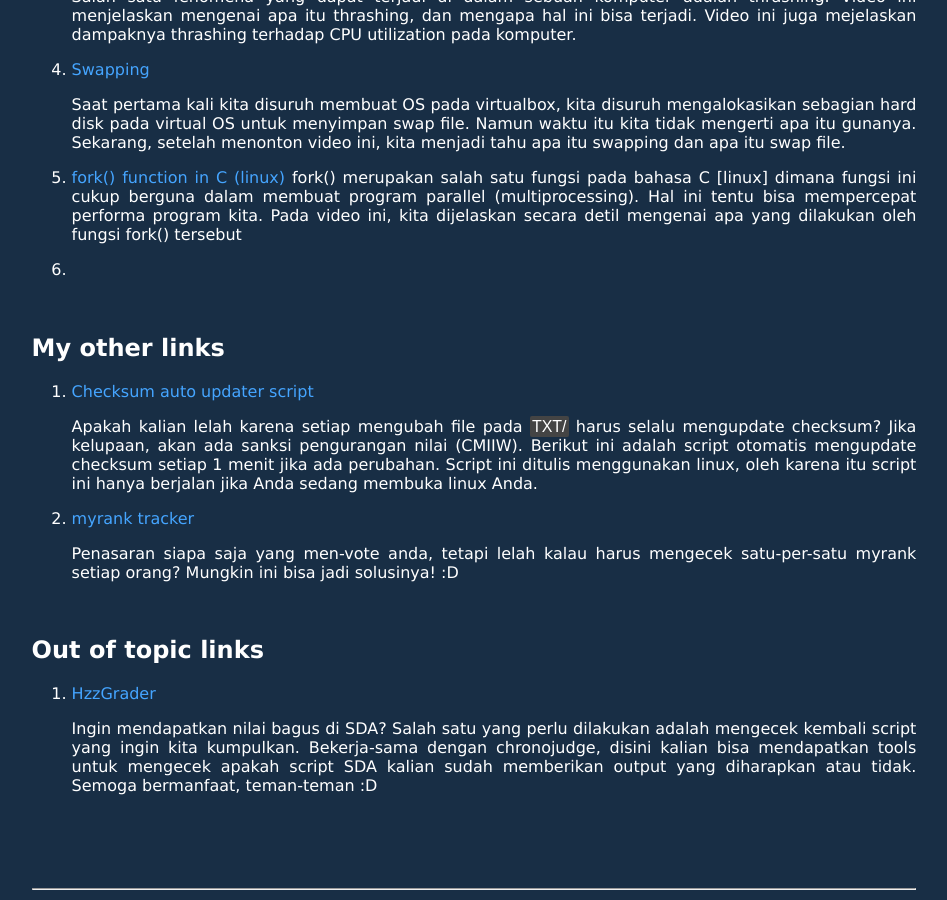
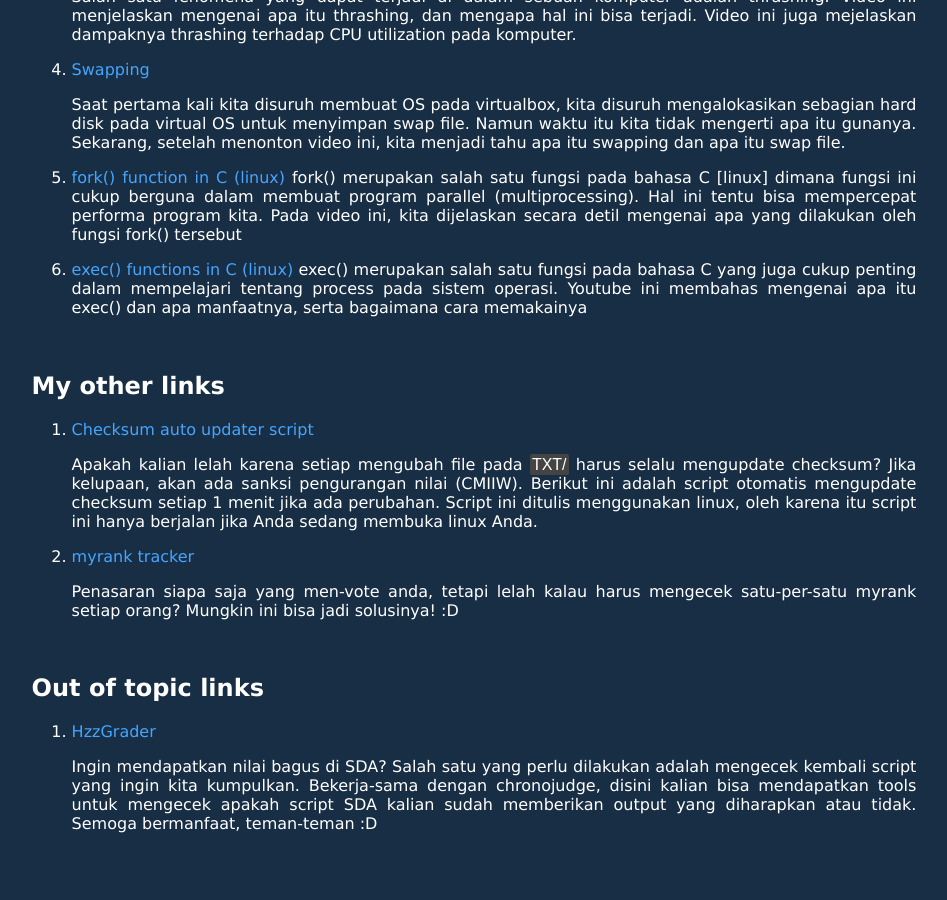
Before and after one commit to Hzz-Hzz/os212, a Jekyll site: the page built from links.md, in a window 1280 px wide and 900 px high, scrolled down 1117 px. Shown: the whole window, without its empty margins (166-1113 px from the left). Built offline with Jekyll 4.4.1, drawn with Linux system fonts in a browser that asks for light colours; our own code applies the rules of GitHub Pages for plain Markdown files.

Commit message:
Update links.md

```diff
--- a/links.md
+++ b/links.md
@@ -54,7 +54,10 @@ permalink: /LINKS/
 5. [fork() function in C (linux)](https://www.youtube.com/watch?v=cex9XrZCU14)
 	fork() merupakan salah satu fungsi pada bahasa C [linux] dimana fungsi ini cukup berguna dalam membuat program parallel (multiprocessing). Hal ini tentu bisa mempercepat performa program kita. Pada video ini, kita dijelaskan secara detil mengenai apa yang dilakukan oleh fungsi fork() tersebut
 
-6.
+6. [exec() functions in C (linux)](https://www.youtube.com/watch?v=IFEFVXvjiHY)
+     exec() merupakan salah satu fungsi pada bahasa C yang juga cukup penting dalam mempelajari tentang process pada sistem operasi. Youtube ini membahas mengenai apa itu exec() dan apa manfaatnya, serta bagaimana cara memakainya
+
+
 
 
 <br>
```
